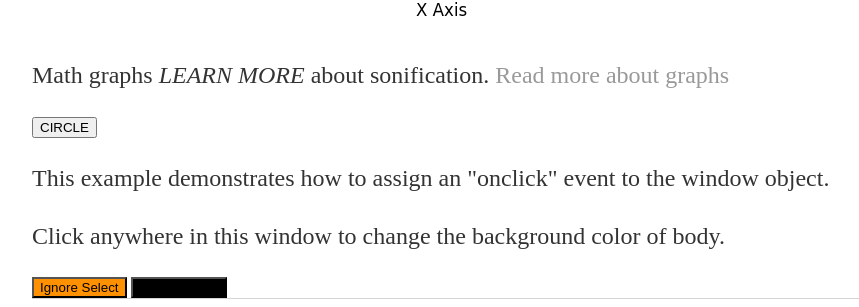
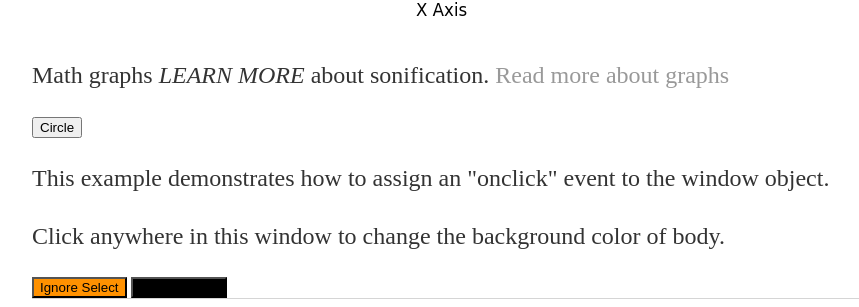
Before and after one commit to rbobkoskie3/rbobkoskie3.github.io, a Jekyll site: the page built from index.html, in a window 1280 px wide. Shown: the part 1388-1695 px from the top of the page, without its empty margins (160-1019 px from the left). Built offline with Jekyll 4.4.1, drawn with Linux system fonts in a browser that asks for light colours.

Commit message:
Update index.html

```diff
--- a/index.html
+++ b/index.html
@@ -7,7 +7,7 @@
 	[<img src="\images\ST_Circle.png">](\images\ST_Circle.png)
 	<img src="\images\ST_Circle.png">
 	<p>Math graphs <em>LEARN MORE</em> about sonification. <a href="\images\ST_Circle.png">Read more about graphs</a></p>
-	<button name="button" onclick="/images/ST_Circle.png">CIRCLE</button>
+	<button name="button" onclick="/circle">Circle</button>
 
 	<p>This example demonstrates how to assign an "onclick" event to the window object.</p>
 	<p>Click anywhere in this window to change the background color of body.</p>
```
